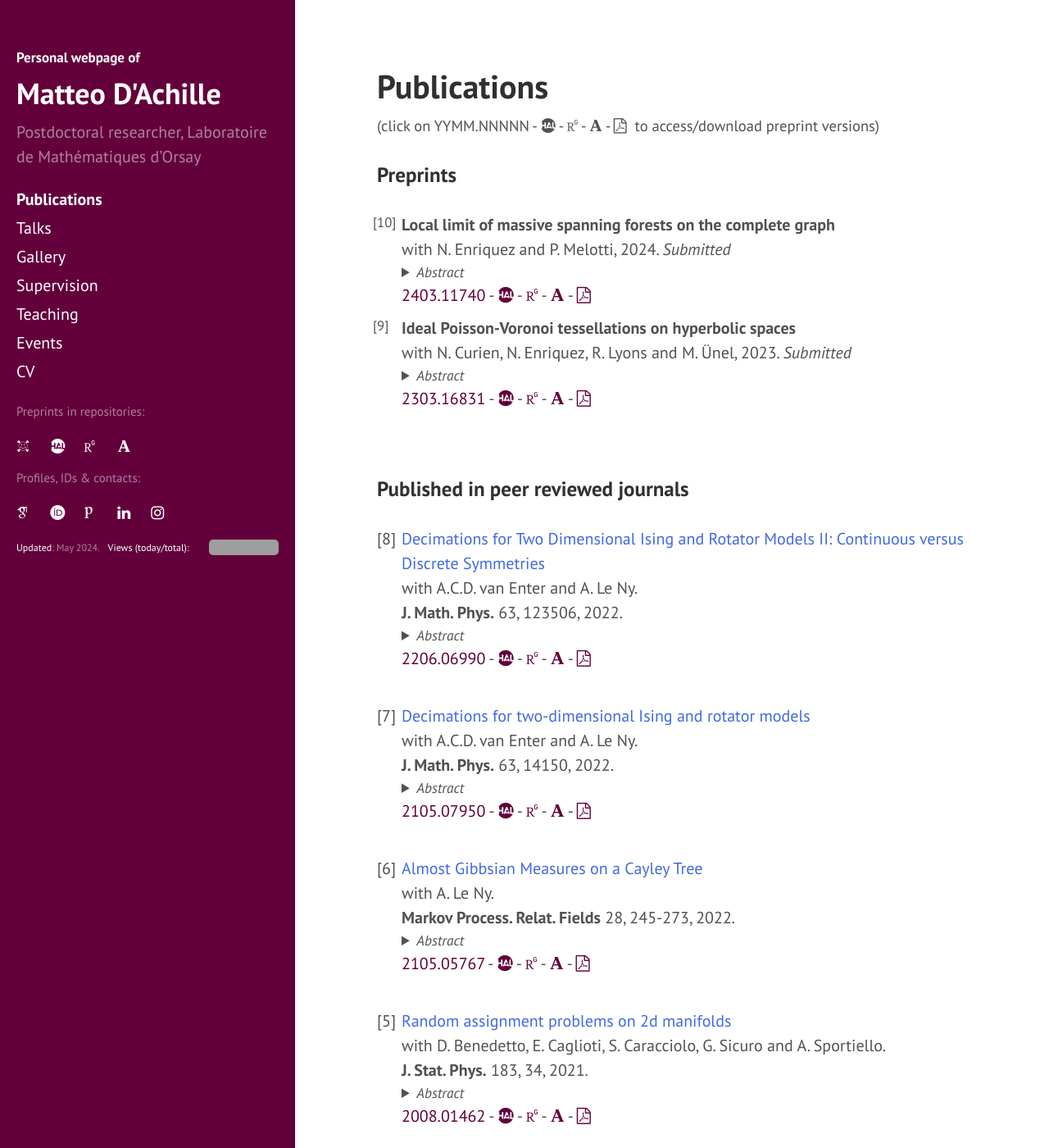
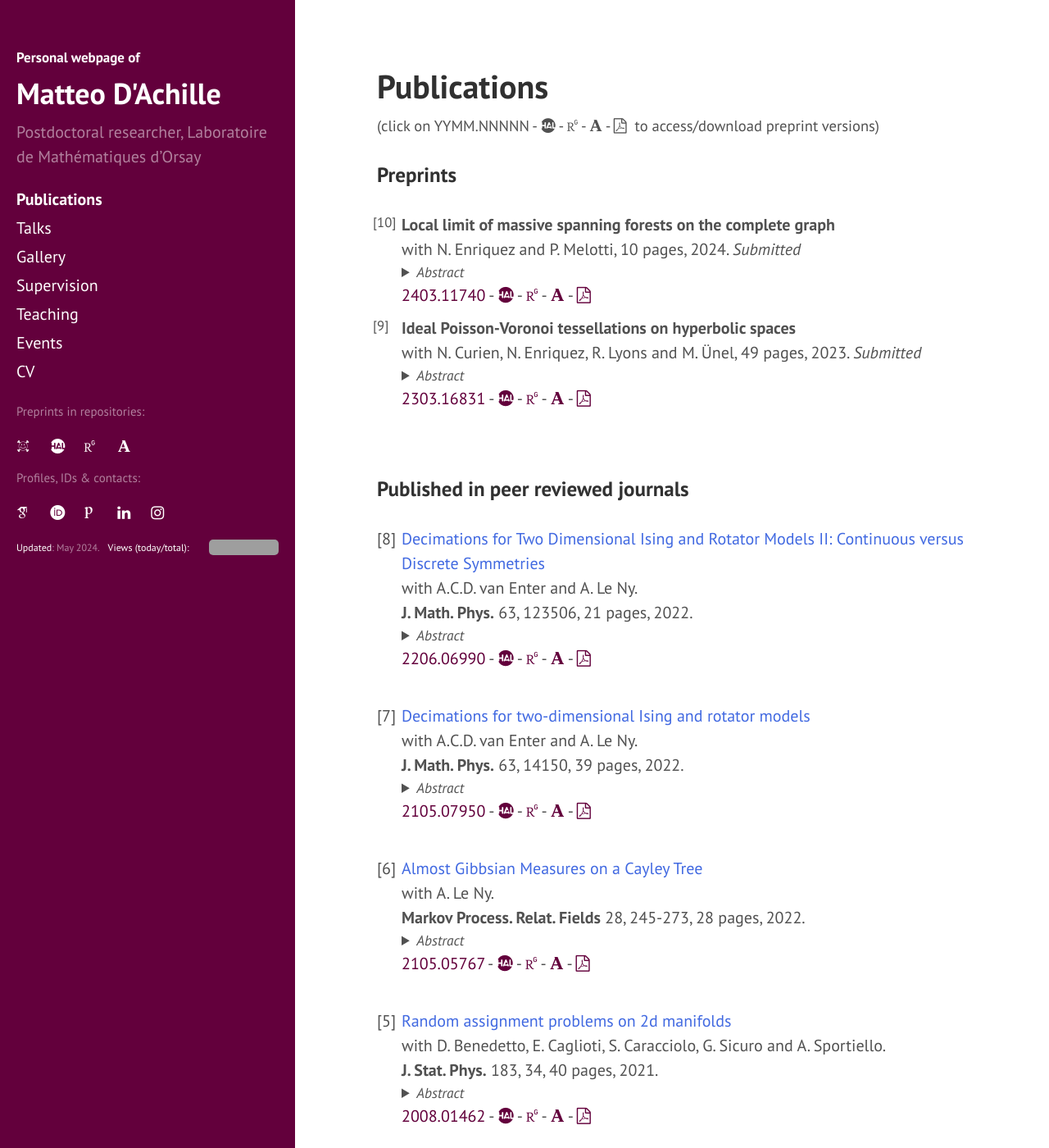
Before and after one commit to matteodachille/matteodachille.github.io, a Jekyll site: the page built from publications.md, in a window 1280 px wide and 1400 px high. Shown: the whole window at 82% size. Built offline with Jekyll 4.4.1, drawn with Linux system fonts in a browser that asks for light colours; nearby versions of some CDN libraries; some web fonts are replaced; some of the changed text lies outside the part shown; grey boxes are pictures that could not be loaded.

Commit message:
Added number of pages to publications

```diff
--- a/_data/pubs.yml
+++ b/_data/pubs.yml
@@ -25,6 +25,7 @@
   academia: 116833187
   pdf: "assets/lsf.pdf"
   submitted: True
+  npages: 10
   abstract: 'We identify the local limit of massive spanning forests on the complete graph. This generalizes a well-known theorem of Grimmett on the local limit of uniform spanning trees on the complete graph.'
 
 - title: Ideal Poisson-Voronoi tessellations on hyperbolic spaces
@@ -41,6 +42,7 @@
   academia: 99972215
   pdf: "assets/ipvt.pdf"
   submitted: True
+  npages: 49
   abstract: 'We study the limit in low intensity of Poisson--Voronoi tessellations in hyperbolic spaces \( \mathbb{H}_{d} \) for \( d \geq 2 \). In contrast to the Euclidean setting, a limiting nontrivial ideal tessellation \( \mathcal{V}_{d} \) appears as the intensity tends to \(0\). The tessellation \(  \mathcal{V}_{d} \) is  a natural, isometry-invariant decomposition of \( \mathbb{H}_{d} \) into countably many unbounded polytopes, each with a unique end.  We study its basic properties, in particular, the geometric features of its cells.'
 
 #- title: Using stochastic order to compare different Euclidean Random Assignment Problems
@@ -94,6 +96,7 @@
   pdf: "assets/DecRGSpinFlopV27.pdf"
   rg: 361300849
   volume: 63
+  npages: 21
   pages: 123506
   academia: 81601957
   doi : "https://doi.org/10.1063/5.0103163"
@@ -127,6 +130,7 @@
   volume: 63
   pages: 033506
   rg: 351656439
+  npages: 39
   academia: 49094709
   abstract: 'We extend proofs of non-Gibbsianness of decimated Gibbs measures at low temperatures to include long-range as well as vector-spin interactions. Our main tools consist in a two-dimensional use of "equivalence of boundary conditions" in the long-range case and an extension of global specifications for two-dimensional vector spins.'
 
@@ -147,6 +151,7 @@
   pdf: "assets/MajoritiesOnTrees-MDAchille-ALeNy-Revised-2022-Final.pdf"
   volume: 28
   pages: 245-273
+  npages: 28
   rg: 351537068
   academia: 48907624
   abstract: 'We consider the ferromagnetic n.n. Ising model on Cayley trees submitted to a modified majority rule transformation with overlapping cells already known to lead to non-Gibbsian measures. We describe the renormalized measures within the generalized Gibbs framework and prove that they are almost Gibbs at any temperature.'
@@ -179,6 +184,7 @@
   pdf: "assets/DiffMatch.pdf"
   rg: 351542313
   academia: 44361528
+  npages: 40
   abstract: 'We consider the assignment problem between two sets of \( N \) random points on a smooth, two-dimensional manifold \( \Omega \)
  of unit area. It is known that the average cost scales as \( E_\Omega(N) \sim 1/2\pi \ln N \) with a correction that is at most of order \( \sqrt{\ln N \ln \ln N} \). In this paper, we show that, within the linearization approximation of the field-theoretical formulation of the problem, the first \( \Omega \)-dependent correction is on the constant term, and can be exactly computed from the spectrum of the Laplace–Beltrami operator on \( \Omega \). We perform the explicit calculation of this constant for various families of surfaces, and compare our predictions with extensive numerics.'
 
@@ -196,6 +202,7 @@
   year: 2020
   pdf: "assets/concave1d.pdf"
   rg: 332630361
+  npages: 25
   academia: 42043679
   abstract: 'We consider models of assignment for random \( N \) blue points and \( N \) red points on an interval of length \( 2N \), in which the cost for connecting a blue point in \( x \) to a red point in \( y\)  is the concave function \(|x-y|^p\) , for \( 0<p<1 \). Contrarily to the convex case \( p>1\), where the optimal matching is trivially determined, here the optimization is non-trivial. The purpose of this paper is to introduce a special configuration, that we call the _Dyck matching_, and to study its statistical properties. We compute exactly the average cost, in the asymptotic limit of large \( N \), together with the first subleading correction. The scaling is remarkable: it is of order \( N \) for \( p < \frac{1}{2} \), order \( N\ln N \) for \( p = \frac{1}{2}\), and \( N^{\frac{1}{2}+p} \) for \( p > \frac{1}{2} \), and it is universal for a wide class of models. We conjecture that the average cost of the Dyck matching has the same scaling in \( N \) as the cost of the optimal matching, and we produce numerical data in support of this conjecture. We hope to produce a proof of this claim in future work.'
 
@@ -212,6 +219,7 @@
   year: 2019
   pdf: "assets/Corrections1d.pdf"
   rg: 323746608
+  npages : 18
   academia: 38370087
   abstract: 'We consider the random Euclidean assignment problem on the line between two sets of \( N \) random points, independently generated with the same probability density function \( \varrho \). The cost of the matching is supposed to be dependent on a power \(p>1\) of the Euclidean distance of the matched pairs. We discuss an integral expression for the average optimal cost for \(N \gg 1 \) that generalizes a previous result obtained for \(p=2\). We also study the possible divergence the given expression due to the vanishing of the probability density function. The provided regularization recipe allows us to recover the proper scaling law for the cost in the divergent cases, and possibly some of the involved coefficients. The possibility that the support of \( \varrho \) is a disconnected interval is also analysed. We exemplify the proposed procedure and we compare our predictions with the results of numerical simulations.'
 
@@ -228,6 +236,7 @@
   year: 2017
   pdf: "assets/OneDimension.pdf"
   rg: 318527977
+  npages: 21
   academia: 33931431
   abstract: 'We discuss the optimal matching solution for both the assignment problem and the matching problem in one dimension for a large class of convex cost functions. We consider the problem in a compact set with the topology both of the interval and of the circumference. Afterwards, we assume the points positions to be random variables identically and independently distributed on the considered domain. We analytically obtain the average optimal cost in the asymptotic regime of very large number of points \( N \) and some correlation functions for a cost function in the form \( c(z)=z^p \), both in the \(p>1\) case and in the \( p<0 \) case. The scaling of the optimal mean cost with the number of points is \( N^{-p/2} \) for the assignment and \( N^{-p} \) for the matching when \( p>1 \), whereas in both cases it is a constant when \( p<0 \). Finally, our predictions are compared with the results of numerical simulations.'
 
@@ -242,6 +251,7 @@
   volume: 95
   pages: "052129"
   year: 2017
+  npages: 16
   pdf: "assets/FSC.pdf"
   rg: 313857481
   academia: 33014405
--- a/_layouts/post.html
+++ b/_layouts/post.html
@@ -27,7 +27,7 @@ comments: true
 
 </div>
 </article>
-
+<!--
 <div class="related">
   <h2>Related Posts</h2>
   <ul class="related-posts">
@@ -43,3 +43,4 @@ comments: true
     {% endfor %}
   </ul>
 </div>
+-->
--- a/publications.md
+++ b/publications.md
@@ -26,7 +26,7 @@ order: 1
 {% for pub in list_prep %}
   <dd style="margin-left: 30px;"><p style='margin-left: -35px !important;
   position: absolute; font-size: smaller;'>[{{ count }}] </p> <b>{{ pub.title }} </b> <br/>
-  with {{ pub.authors }}, {{ pub.year }}{% if pub.submitted %}. <i> Submitted</i>{% endif %}<br/>{% if pub.abstract %}
+  with {{ pub.authors }}, {{ pub.npages }} pages, {{ pub.year }}{% if pub.submitted %}. <i> Submitted</i>{% endif %}<br/>{% if pub.abstract %}
   <details>
     <summary style="font-size:13pt;"><i>Abstract</i> </summary>
     <p style="font-size:11.5pt;">{{ pub.abstract }}</p>
@@ -47,7 +47,7 @@ order: 1
   <!--dt>  {{ pub.title }} with {{ pub.authors }}
   </dt-->
   <dd style="margin-left: 30px;"><p style='margin-left: -30px !important;
-  position: absolute;'>[{{ count }}]</p> <a href="{{ pub.doi }}" target="_blank" style='color:#4169e1;'>{{ pub.title }}</a><br/> with {{ pub.authors }}.&nbsp;<br/><b>{{ pub.journal }}</b> {{ pub.volume }}, {{ pub.pages }}, {{ pub.year }}.<br/> {% if pub.abstract %}
+  position: absolute;'>[{{ count }}]</p> <a href="{{ pub.doi }}" target="_blank" style='color:#4169e1;'>{{ pub.title }}</a><br/> with {{ pub.authors }}.&nbsp;<br/><b>{{ pub.journal }}</b> {{ pub.volume }}, {{ pub.pages }}, {{ pub.npages }} pages, {{ pub.year }}.<br/> {% if pub.abstract %}
   <details>
     <summary style="font-size:13pt;"><i>Abstract</i> </summary>
     <p style="font-size:11.5pt;">{{ pub.abstract }}</p>
```
Also changed, not shown: NesinVillage2024.md (added, +29 -0 lines), _posts/2021-3-18-ERAPgencostfunction.md (+1 -1 lines), _posts/2024-03-18-NesinVillage2024-1.md (added, +30 -0 lines), talks.md (+3 -3 lines).
